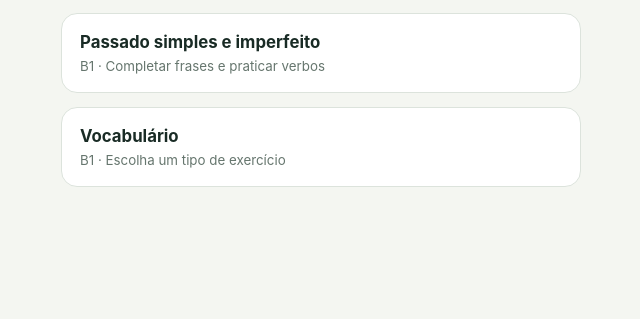
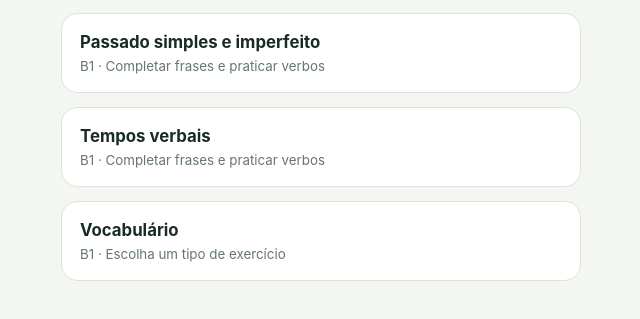
Before and after one commit to GabrielRogo/Portugues, a plain HTML site: page docs/index.html in a window 1280 px wide. Shown: the part 171-490 px from the top of the page, without its empty margins (319-959 px from the left). Drawn offline with Linux system fonts and the light colour scheme.

Commit message:
Update index.html

```diff
--- a/docs/index.html
+++ b/docs/index.html
@@ -44,6 +44,11 @@
       <small>B1 · Completar frases e praticar verbos</small>
     </a>
 
+    <a href="B1TemposVerbais.html">
+      <strong>Tempos verbais</strong>
+      <small>B1 · Completar frases e praticar verbos</small>
+    </a>
+
     <a href="B1Vocabulario.html">
       <strong>Vocabulário</strong>
       <small>B1 · Escolha um tipo de exercício</small>
```
